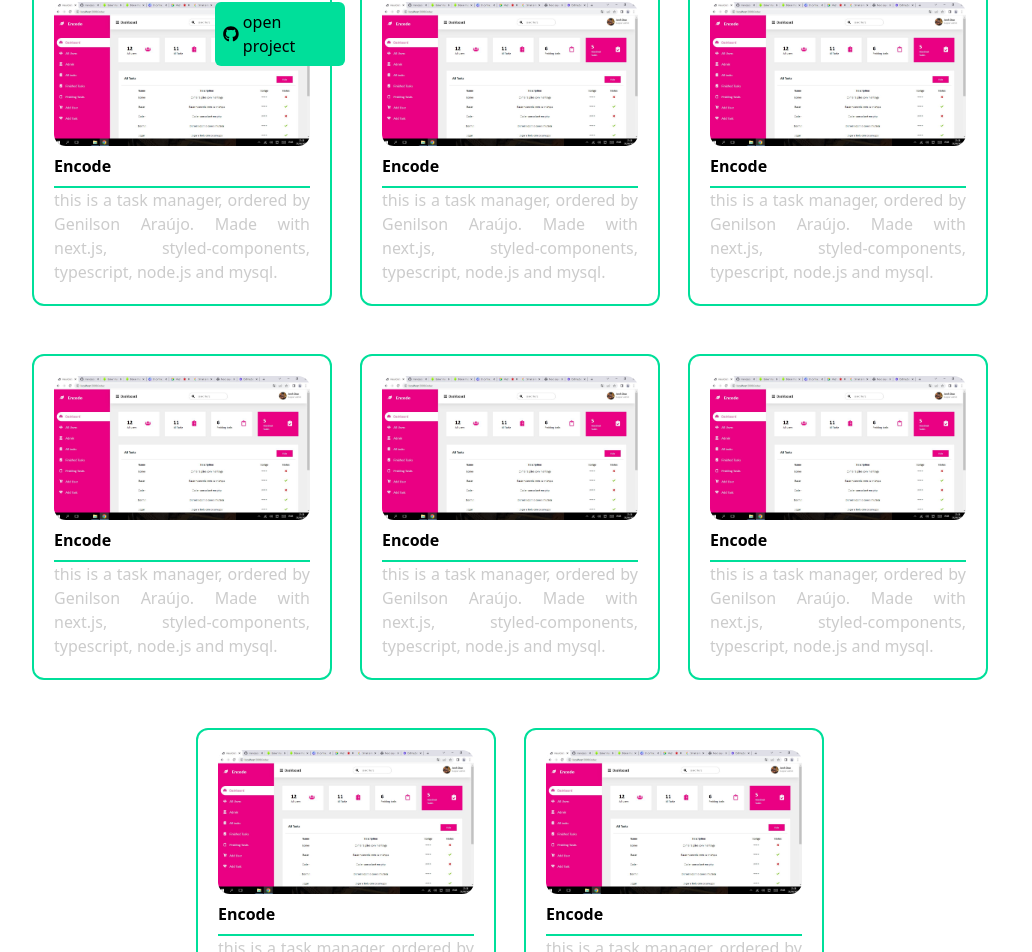
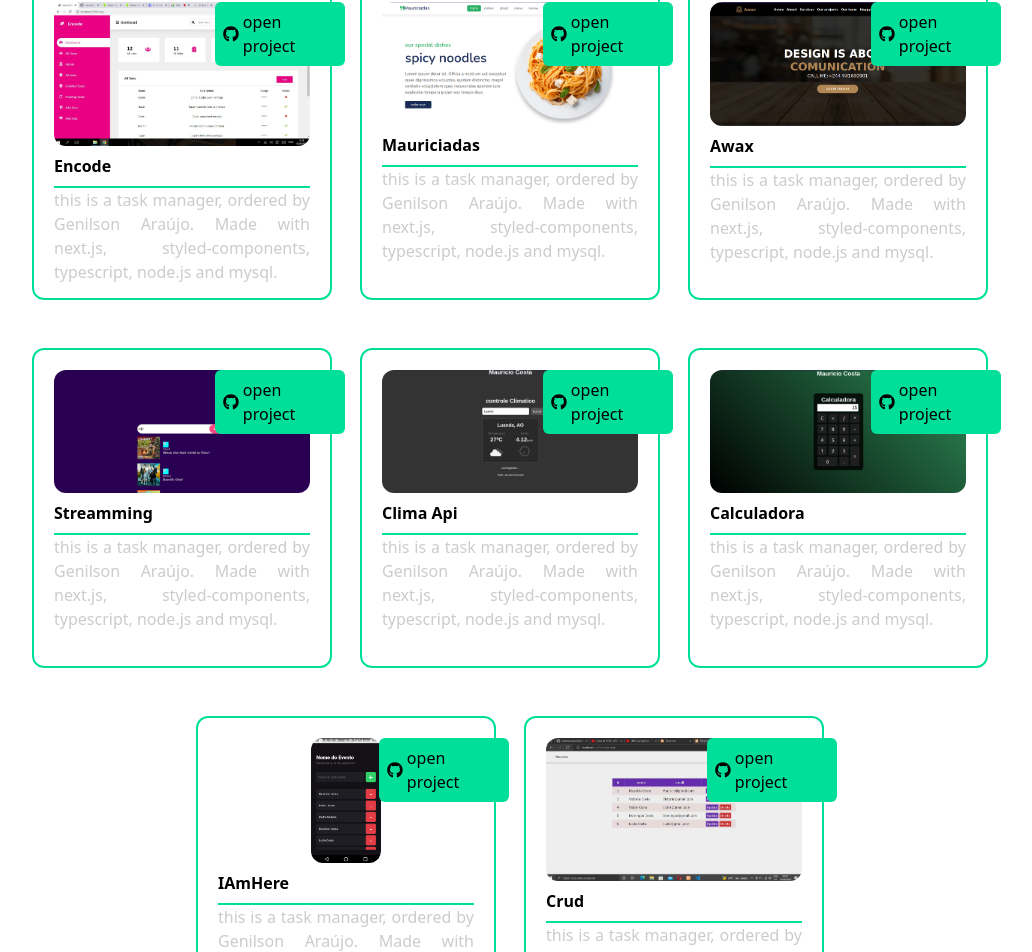
Before and after one commit to mauriciocosta404/portifolio, a React (Create React App) app: page / in a window 1280 px wide. Shown: the part 2538-3490 px from the top of the page, without its empty margins (130-1162 px from the left). Built offline with nearby package versions, Linux system fonts and the light colour scheme.

Commit message:
feat: adicionando o componenente github a todos os cards

```diff
--- a/src/components/projects.tsx
+++ b/src/components/projects.tsx
@@ -1,5 +1,13 @@
 import { FaGithub } from 'react-icons/fa';
 import project1 from '../assets/projects/taskManager.jpg';
+import project2 from '../assets/projects/restaurante.png';
+import project3 from '../assets/projects/awax.png';
+import project4 from '../assets/projects/streamming.png';
+import project5 from '../assets/projects/clima.png';
+import project6 from '../assets/projects/calculadora.png';
+import project7 from '../assets/projects/iAmHere.png';
+import project8 from '../assets/projects/crud.jpg';
+
 
 interface NavProps {
     nav: boolean;
@@ -11,45 +19,52 @@ const Projects=({nav,setNav}:NavProps)=>{
         <div className="w-full  bg-white p-6">
             <h1 className="w-full text-3xl font-bold text-center text-[#00df9a]">Projects</h1>
             <div className="flex flex-wrap justify-center gap-7">
-                <div className='mt-5 relative rounded-[12px] max-w-[300px] p-5 border-solid border-2 border-[#00df9a] '>
+                <div className='mt-5 relative rounded-[12px] max-w-[300px] h-80 p-5 border-solid border-2 border-[#00df9a] '>
                     <a href="" className='flex items-center gap-1 absolute right-[-15px] rounded-md p-2 w-[130px] text-1xl bg-[#00df9a]'><FaGithub/>open project</a>
                     <img src={project1} className="rounded-[12px]" alt="" />
                     <h2 className='w-full font-bold border-b-2 py-2  border-[#00df9a]'>Encode</h2>
                     <p className='text-[#ccc] lg:text-1xl text-justify'>this is a task manager, ordered by Genilson Araújo. Made with next.js, styled-components, typescript, node.js and mysql.</p>
                 </div>
-                <div className='mt-5 rounded-[12px] max-w-[300px] p-5 border-solid border-2 border-[#00df9a] '>
-                    <img src={project1} className="rounded-[12px]" alt="" />
-                    <h2 className='w-full font-bold border-b-2 py-2  border-[#00df9a]'>Encode</h2>
+                <div className='mt-5 relative rounded-[12px] max-w-[300px] h-80 p-5 border-solid border-2 border-[#00df9a] '>
+                    <a href="" className='flex items-center gap-1 absolute right-[-15px] rounded-md p-2 w-[130px] text-1xl bg-[#00df9a]'><FaGithub/>open project</a>
+                    <img src={project2} className="rounded-[12px]" alt="" />
+                    <h2 className='w-full font-bold border-b-2 py-2  border-[#00df9a]'>Mauriciadas</h2>
                     <p className='text-[#ccc] lg:text-1xl text-justify'>this is a task manager, ordered by Genilson Araújo. Made with next.js, styled-components, typescript, node.js and mysql.</p>
                 </div>
-                <div className='mt-5 rounded-[12px] max-w-[300px] p-5 border-solid border-2 border-[#00df9a] '>
-                    <img src={project1} className="rounded-[12px]" alt="" />
-                    <h2 className='w-full font-bold border-b-2 py-2  border-[#00df9a]'>Encode</h2>
+                <div className='mt-5 relative rounded-[12px] max-w-[300px] h-80 p-5 border-solid border-2 border-[#00df9a] '>
+                    <a href="" className='flex items-center gap-1 absolute right-[-15px] rounded-md p-2 w-[130px] text-1xl bg-[#00df9a]'><FaGithub/>open project</a>
+                    <img src={project3} className="rounded-[12px]" alt="" />
+                    <h2 className='w-full font-bold border-b-2 py-2  border-[#00df9a]'>Awax</h2>
                     <p className='text-[#ccc] lg:text-1xl text-justify'>this is a task manager, ordered by Genilson Araújo. Made with next.js, styled-components, typescript, node.js and mysql.</p>
                 </div>
-                <div className='mt-5 rounded-[12px] max-w-[300px] p-5 border-solid border-2 border-[#00df9a] '>
-                    <img src={project1} className="rounded-[12px]" alt="" />
-                    <h2 className='w-full font-bold border-b-2 py-2  border-[#00df9a]'>Encode</h2>
+                <div className='mt-5 relative rounded-[12px] max-w-[300px] h-80 p-5 border-solid border-2 border-[#00df9a] '>
+                    <a href="" className='flex items-center gap-1 absolute right-[-15px] rounded-md p-2 w-[130px] text-1xl bg-[#00df9a]'><FaGithub/>open project</a>
+                    <img src={project4} className="rounded-[12px]" alt="" />
+                    <h2 className='w-full font-bold border-b-2 py-2  border-[#00df9a]'>Streamming</h2>
                     <p className='text-[#ccc] lg:text-1xl text-justify'>this is a task manager, ordered by Genilson Araújo. Made with next.js, styled-components, typescript, node.js and mysql.</p>
                 </div>
-                <div className='mt-5 rounded-[12px] max-w-[300px] p-5 border-solid border-2 border-[#00df9a] '>
-                    <img src={project1} className="rounded-[12px]" alt="" />
-                    <h2 className='w-full font-bold border-b-2 py-2  border-[#00df9a]'>Encode</h2>
+                <div className='mt-5 relative rounded-[12px] max-w-[300px] h-80 p-5 border-solid border-2 border-[#00df9a] '>
+                    <a href="" className='flex items-center gap-1 absolute right-[-15px] rounded-md p-2 w-[130px] text-1xl bg-[#00df9a]'><FaGithub/>open project</a>
+                    <img src={project5} className="rounded-[12px]" alt="" />
+                    <h2 className='w-full font-bold border-b-2 py-2  border-[#00df9a]'>Clima Api</h2>
                     <p className='text-[#ccc] lg:text-1xl text-justify'>this is a task manager, ordered by Genilson Araújo. Made with next.js, styled-components, typescript, node.js and mysql.</p>
                 </div>
-                <div className='mt-5 rounded-[12px] max-w-[300px] p-5 border-solid border-2 border-[#00df9a] '>
-                    <img src={project1} className="rounded-[12px]" alt="" />
-                    <h2 className='w-full font-bold border-b-2 py-2  border-[#00df9a]'>Encode</h2>
+                <div className='mt-5 relative rounded-[12px] max-w-[300px] h-80 p-5 border-solid border-2 border-[#00df9a] '>
+                    <a href="" className='flex items-center gap-1 absolute right-[-15px] rounded-md p-2 w-[130px] text-1xl bg-[#00df9a]'><FaGithub/>open project</a>
+                    <img src={project6} className="rounded-[12px]" alt="" />
+                    <h2 className='w-full font-bold border-b-2 py-2  border-[#00df9a]'>Calculadora</h2>
                     <p className='text-[#ccc] lg:text-1xl text-justify'>this is a task manager, ordered by Genilson Araújo. Made with next.js, styled-components, typescript, node.js and mysql.</p>
                 </div>
-                <div className='mt-5 rounded-[12px] max-w-[300px] p-5 border-solid border-2 border-[#00df9a] '>
-                    <img src={project1} className="rounded-[12px]" alt="" />
-                    <h2 className='w-full font-bold border-b-2 py-2  border-[#00df9a]'>Encode</h2>
+                <div className='mt-5 relative rounded-[12px] max-w-[300px] h-80 p-5 border-solid border-2 border-[#00df9a] '>
+                <a href="" className='flex items-center gap-1 absolute right-[-15px] rounded-md p-2 w-[130px] text-1xl bg-[#00df9a]'><FaGithub/>open project</a>
+                    <img src={project7} className="rounded-[12px] m-auto" width={70} alt="" />
+                    <h2 className='w-full font-bold border-b-2 py-2  border-[#00df9a]'>IAmHere</h2>
                     <p className='text-[#ccc] lg:text-1xl text-justify'>this is a task manager, ordered by Genilson Araújo. Made with next.js, styled-components, typescript, node.js and mysql.</p>
                 </div>
-                <div className='mt-5 rounded-[12px] max-w-[300px] p-5 border-solid border-2 border-[#00df9a] '>
-                    <img src={project1} className="rounded-[12px]" alt="" />
-                    <h2 className='w-full font-bold border-b-2 py-2  border-[#00df9a]'>Encode</h2>
+                <div className='mt-5 relative rounded-[12px] max-w-[300px] h-80 p-5 border-solid border-2 border-[#00df9a] '>
+                <a href="" className='flex items-center gap-1 absolute right-[-15px] rounded-md p-2 w-[130px] text-1xl bg-[#00df9a]'><FaGithub/>open project</a>
+                    <img src={project8} className="rounded-[12px]" alt="" />
+                    <h2 className='w-full font-bold border-b-2 py-2  border-[#00df9a]'>Crud</h2>
                     <p className='text-[#ccc] lg:text-1xl text-justify'>this is a task manager, ordered by Genilson Araújo. Made with next.js, styled-components, typescript, node.js and mysql.</p>
                 </div>
             </div>
```
Also changed, not shown: src/assets/projects/awax.png (added).
